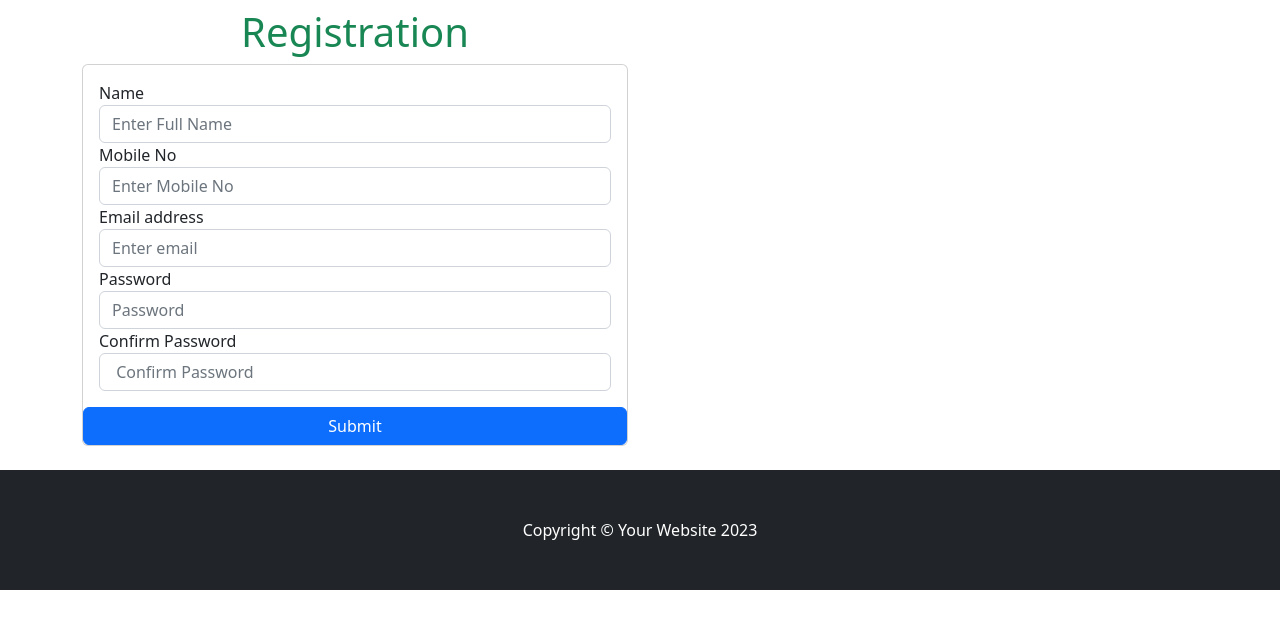
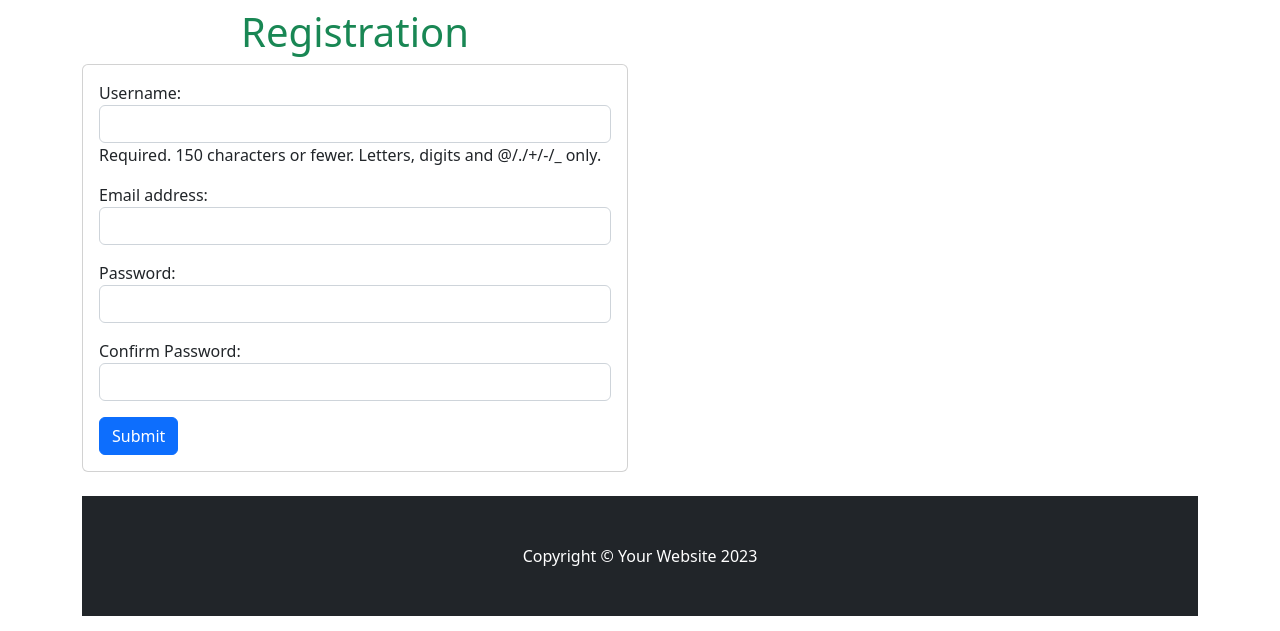
Before and after one commit to imamitdev/articles, a Django app: page /account/registration/ in a window 1280 px wide. Shown: the part 56-687 px from the top of the page. Run offline with Django 4.2, Linux system fonts and the light colour scheme; some libraries are stand-ins or nearby versions.

Commit message:
some changes

```diff
--- a/accounts/forms.py
+++ b/accounts/forms.py
@@ -1 +1,36 @@
 from django import forms
+from django.contrib.auth.models import User
+from django.contrib.auth.forms import AuthenticationForm
+
+
+class UserCreateForm(forms.ModelForm):
+    password = forms.CharField(widget=forms.PasswordInput)
+    password_confirm = forms.CharField(
+        widget=forms.PasswordInput, label="Confirm Password"
+    )
+
+    class Meta:
+        model = User
+        fields = ["username", "email", "password", "password_confirm"]
+
+    def clean(self):
+        cleaned_data = super().clean()
+        password = cleaned_data.get("password")
+        password_confirm = cleaned_data.get("password_confirm")
+
+        if password and password_confirm and password != password_confirm:
+            raise forms.ValidationError("Passwords do not match.")
+
+    def __init__(self, *args, **kwargs):
+        super().__init__(*args, **kwargs)
+        for field_name, field in self.fields.items():
+            field.widget.attrs["class"] = "form-control"
+
+
+class UserLoginForm(AuthenticationForm):
+    username = forms.CharField(
+        widget=forms.TextInput(attrs={"class": "form-control"})
+    )
+    password = forms.CharField(
+        widget=forms.PasswordInput(attrs={"class": "form-control"})
+    )
--- a/accounts/urls.py
+++ b/accounts/urls.py
@@ -2,7 +2,7 @@ from . import views
 from django.urls import path
 
 urlpatterns = [
-    path("login/", views.login, name="login"),
+    path("login/", views.user_login, name="login"),
     path("registration/", views.registration, name="registration"),
     path("logout/", views.logout, name="logout"),
 ]
--- a/accounts/views.py
+++ b/accounts/views.py
@@ -1,61 +1,47 @@
 from django.shortcuts import render, redirect
 from django.contrib.auth.models import User
 from django.contrib import messages, auth
-from django.contrib.auth import authenticate, login as auth_user
-from django.contrib.auth.decorators import login_required
+from django.contrib.auth import authenticate, login
+from .forms import UserCreateForm, UserLoginForm
 
 
 # Create your views here.
-def login(request):
+def registration(request):
     if request.method == "POST":
-        email = request.POST["email"]
-        password = request.POST["password"]
-        user = authenticate(request, username=email, password=password)
-        print(user)
-        if user is not None:
-            auth_user(request, user)
-            messages.success(request, "User successfully Logged in")
-            return redirect("/")
-        else:
-            messages.error(request, "Invalid User")
-            return redirect("login")
+        form = UserCreateForm(request.POST)
+        if form.is_valid():
+            user = form.save()
+            # Automatically log in the user after registration
+            username = form.cleaned_data["username"]
+            password = form.cleaned_data["password"]
+            user = authenticate(username=username, password=password)
+            if user:
+                login(request, user)
+                # Redirect to a success page or homepage
+                return redirect("home")
+    else:
+        form = UserCreateForm()
 
-    return render(request, "account/login.html")
+    return render(request, "account/registration.html", {"form": form})
 
 
-def registration(request):
+def user_login(request):
     if request.method == "POST":
-        full_name = request.POST["full_name"]
-        email = request.POST["email"]
-        number = request.POST["mobile_no"]
-        password = request.POST["password"]
-        cpassword = request.POST["confirm_password"]
-        user_check = User.objects.filter(username=email).exists()
-        print(user_check)
-        if len(number) != 10:
-            messages.error(request, "Number Should be 10 digit")
-            return redirect("/account/registration")
-        elif password != cpassword:
-            messages.error(
-                request, "Password and confirm password did't Match "
-            )
-            return redirect("/account/registration/")
-        elif user_check == True:
-            messages.error(request, "User Already exist .")
-            return redirect("/account/registration/")
-        else:
-            user = User.objects.create_user(
-                email=email, username=email, password=password
-            )
-            user.first_name = full_name
-            user.save()
-            messages.success(request, "Member successfully register ")
-            return redirect("/account/login/")
+        form = UserLoginForm(data=request.POST)
+        if form.is_valid():
+            username = form.cleaned_data["username"]
+            password = form.cleaned_data["password"]
+            user = authenticate(request, username=username, password=password)
+            if user:
+                login(request, user)
+                # Redirect to a success page or homepage
+                return redirect("home")
+    else:
+        form = UserLoginForm()
 
-    return render(request, "account/registration.html")
+    return render(request, "account/login.html", {"form": form})
 
 
-@login_required(login_url="login")
 def logout(request):
     auth.logout(request)
     messages.success(request, "You are Logged out")
--- a/article/models.py
+++ b/article/models.py
@@ -26,9 +26,9 @@ class Article(models.Model):
 
 
 class Like(models.Model):
-    article=models.ForeignKey(Article,on_delete=models.CASCADE)
-    user=models.ForeignKey(User,on_delete=models.CASCADE)
-    create_date=models.DateTimeField(auto_now=True)
+    article = models.ForeignKey(Article, on_delete=models.CASCADE)
+    user = models.ForeignKey(User, on_delete=models.CASCADE)
+    create_date = models.DateTimeField(auto_now=True)
 
     def __str__(self):
         result = self.article.title + " liked by " + self.user.username
--- a/templates/account/registration.html
+++ b/templates/account/registration.html
@@ -6,63 +6,11 @@
       <div class="text-center my-2">
         <h1 class="text-success">Registration</h1>
       </div>
-      <div class="card mb-4 mx-7 " style="width: 100%;">
+      <div class="card mb-4 mx-7" style="width: 100%">
         <div class="card-body">
           <form method="POST">
-             {% csrf_token %}
-               <div class="form-group">
-              <label for="exampleInputName">Name </label>
-              <input
-                type="text"
-                class="form-control"
-                            name="full_name"
+            {% csrf_token %} {{form.as_p}}
 
-                placeholder="Enter Full Name"
-              />
-            </div>
-            <div class="form-group">
-              <label for="exampleInputEmail1">Mobile No</label>
-              <input
-                type="text"
-                class="form-control"
-                            name="mobile_no"
-
-                placeholder="Enter Mobile No"
-              />
-            </div>
-                        <div class="form-group">
-              <label for="exampleInputEmail1">Email address</label>
-              <input
-                type="email"
-                class="form-control"
-                            name="email"
-
-                aria-describedby="emailHelp"
-                placeholder="Enter email"
-              />
-            </div>
-            <div class="form-group">
-              <label for="exampleInputPassword1">Password</label>
-              <input
-                type="password"
-                class="form-control"
-                            name="password"
-
-                placeholder="Password"
-              />
-            </div>
-                  <div class="form-group">
-              <label for="exampleInputPassword1">Confirm Password</label>
-              <input
-                type="password"
-                class="form-control"
-                            name="confirm_password"
-
-                placeholder=" Confirm Password"
-              />
-            </div>
-
-            </div>
             <button type="submit" class="btn btn-primary">Submit</button>
           </form>
         </div>
@@ -70,5 +18,5 @@
     </div>
   </div>
 
-
-{% endblock content %}
+  {% endblock content %}
+</div>
```
Also changed, not shown: templates/account/login.html (+3 -26 lines), db.sqlite3.
